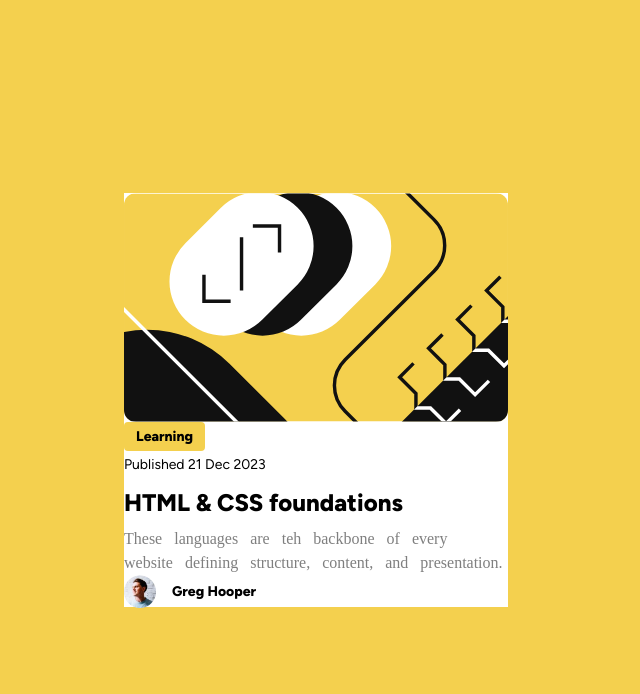
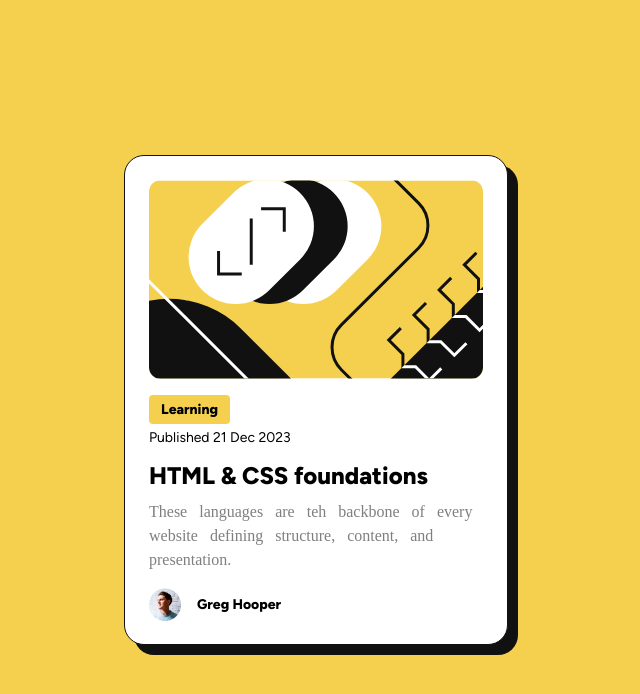
Before and after one commit to sayyedaaman2/blog-preview-card-main, a plain HTML site: page index.html in a window 1280 px wide. Shown: the whole page, without its empty margins (324-964 px from the left). Drawn offline with Linux system fonts and the light colour scheme.

Commit message:
solve the article tag issue

```diff
--- a/styles.css
+++ b/styles.css
@@ -237,8 +237,7 @@ select {
 /* --------------------- */
 /*    Components          */
 /* ---------------------- */
-
-article.blog-card {
+.blog-card {
     width: 21rem;
     padding: 1.5rem;
     border-radius: 20px;
@@ -247,7 +246,7 @@ article.blog-card {
     transition: all 200ms ease-in-out;
 }
 
-article.blog-card .container{
+.blog-card .container{
     display: flex;
     flex-direction: column;
     gap : 1rem;
```
